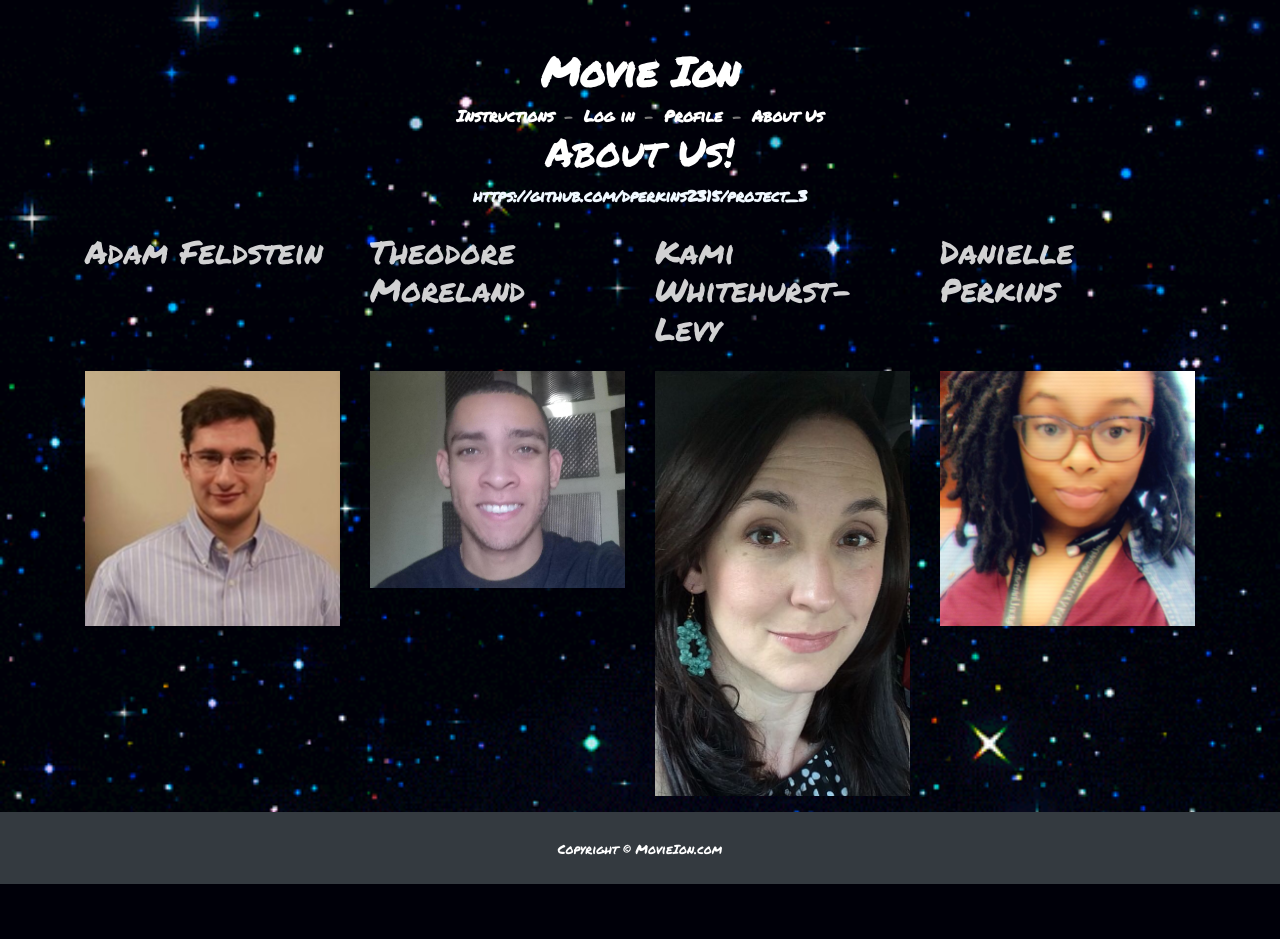
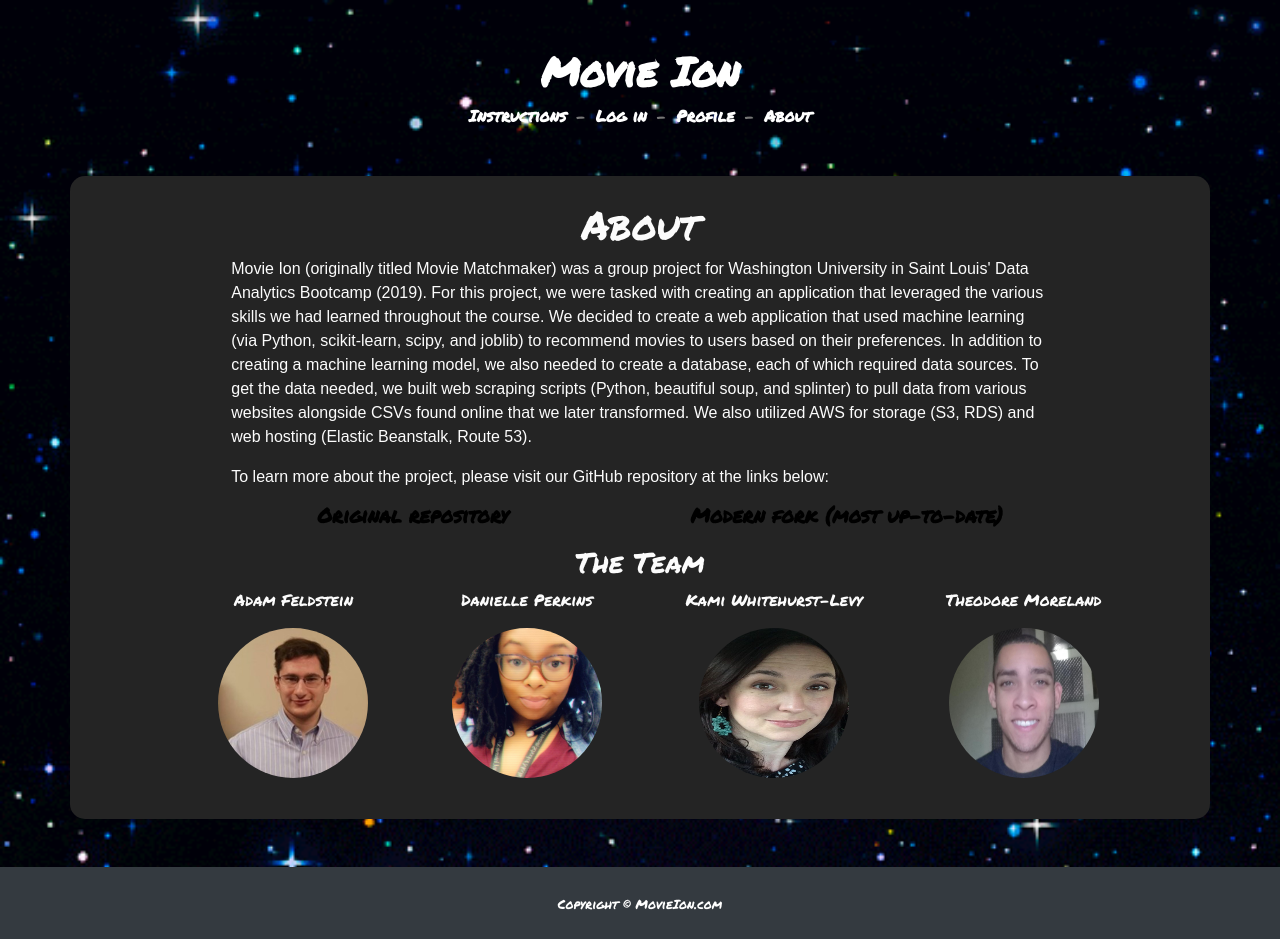
Before and after one commit to theodoremoreland/MovieIon, a Flask app: page /about in a window 1280 px wide. Before the commit the page ends 884 px from the top, so only its background shows below. Run offline with Flask 2, Linux system fonts and the light colour scheme; parts of the project's set-up code (start-up, migrations or seed data) failed here and were passed over; some libraries are stand-ins or nearby versions.

Commit message:
updated text and styles for about and instructions pages

```diff
--- a/application/blueprints/About/templates/about.html
+++ b/application/blueprints/About/templates/about.html
@@ -1,45 +1,56 @@
 {% extends 'base.html' %} {% block content %}
-<style>
-    #github {
-        color: aliceblue;
-    }
-</style>
-
-<div class="container">
-    <div class="row justify-content-center">
-        <h1 id="about">About Us!</h1>
-    </div>
-    <div class="row justify-content-center mb-4">
-        <a href="https://github.com/dperkins2315/project_3" id="github"
-            target="_blank">https://github.com/dperkins2315/project_3</a>
-    </div>
-    <div class="row justify-content-center">
-        <div class="col mb-3">
-            <h2>Adam Feldstein</h2>
-        </div>
-        <div class="col mb-3">
-            <h2>Theodore Moreland</h2>
-        </div>
-        <div class="col mb-3">
-            <h2>Kami Whitehurst-Levy</h2>
-        </div>
-        <div class="col mb-3">
-            <h2>Danielle Perkins</h2>
-        </div>
-    </div>
-    <div class="row justified-content-center">
-        <div class="col mb-3">
-            <img src="../static/images/Adam.jpg" class="img-fluid" />
-        </div>
-        <div class="col mb-3">
-            <img src="../static/images/Theo.jpg" class="img-fluid" />
-        </div>
-        <div class="col mb-3">
-            <img src="../static/images/Kami.jpg" class="img-fluid" />
-        </div>
-        <div class="col mb-3">
-            <img src="../static/images/Dani.jpg" class="img-fluid" />
-        </div>
-    </div>
+<div class="container about">
+    <h1 id="title">About</h1>
+    <p class="details">
+        Movie Ion (originally titled Movie Matchmaker) was a group project for
+        Washington University in Saint Louis' Data Analytics Bootcamp (2019). For this
+        project, we were tasked with creating an application that leveraged the various
+        skills we had learned throughout the course. We decided to create a web application
+        that used machine learning (via Python, scikit-learn, scipy, and joblib) to recommend movies to users based on
+        their preferences.
+        In addition to creating a machine learning model, we also needed to create a database,
+        each of which required data sources. To get the data needed, we built web scraping
+        scripts (Python, beautiful soup, and splinter) to pull data from various websites alongside CSVs found online
+        that we later transformed.
+        We also utilized AWS for storage (S3, RDS) and web hosting (Elastic Beanstalk, Route 53).
+    </p>
+    <p class="details">
+        To learn more about the project, please visit our GitHub repository at the links below:
+    </p>
+    <ul class="repo-links">
+        <li>
+            <a target="_blank" href="https://github.com/dperkins2315/project_3">Original repository</a>
+        </li>
+        <li>
+            <a target="_blank" href="https://github.com/theodoremoreland/MovieIon">Modern fork (most up-to-date)</a>
+        </li>
+    </ul>
+    <h3>The Team</h3>
+    <ul class="the-team">
+        <li>
+            <p class="name">Adam Feldstein</p>
+            <a target="_blank" href="https://github.com/feldsteina">
+                <img src="../static/images/Adam.jpg" class="headshot" />
+            </a>
+        </li>
+        <li>
+            <p class="name">Danielle Perkins</p>
+            <a target="_blank" href="https://github.com/dperkins2315">
+                <img src="../static/images/Dani.jpg" class="headshot" />
+            </a>
+        </li>
+        <li>
+            <p class="name">Kami Whitehurst-Levy</p>
+            <a target="_blank" href="https://github.com/kamilevy">
+                <img src="../static/images/Kami.jpg" class="headshot" />
+            </a>
+        </li>
+        <li>
+            <p class="name">Theodore Moreland</p>
+            <a target="_blank" href="https://github.com/theodoremoreland">
+                <img src="../static/images/Theo.jpg" class="headshot" />
+            </a>
+        </li>
+    </ul>
 </div>
 {% endblock %}
--- a/application/blueprints/Instructions/templates/instructions.html
+++ b/application/blueprints/Instructions/templates/instructions.html
@@ -4,13 +4,13 @@
         color: black;
     }
 </style>
-<div class="container">
+<div class="container instructions-container">
     <div class="card border-0 shadow my-5">
         <div class="card-body p-5">
             <div class="row justify-content-center mb-5">
                 <div class="col-6">
-                    <h2 id="a">
-                        Use a machine learning model for movie recommendations!
+                    <h2 class="title">
+                        Use a machine learning for movie recommendations!
                     </h2>
                     <br />
                     <ol class="instructions">
--- a/application/static/css/style.css
+++ b/application/static/css/style.css
@@ -82,10 +82,6 @@
   height: 100%;
   font-family: "Permanent Marker", cursive;
 }
-
-/* #one,#two,#three,#four,#five {
-
-} */
 
 h2 {
   color: rgb(255, 255, 255);
@@ -382,14 +378,99 @@
   color: #777;
 }
 
+.instructions-container {
+  color: rgb(252, 252, 252);
+  background-color: #242424;
+  border-radius: 15px;
+}
+
+.instructions-container .title {
+  color: inherit !important;
+}
+
+.instructions-container .card {
+  background-color: inherit !important;
+}
+
 .instructions {
-  font-family: "Courier New", Courier, monospace;
+  font-family: Arial;
+  font-size: 16px;
 }
 
 .instructions > li {
   margin: 15px 0;
 }
 
+/* ----------------------- About view ----------------------- */
+.about {
+  display: flex;
+  flex-direction: column;
+  justify-content: flex-start;
+  align-items: center;
+  font-size: 16px;
+  color: rgb(252, 252, 252);
+  background-color: #242424;
+  padding: 25px;
+  margin-top: 3rem;
+  margin-bottom: 3rem;
+  border-radius: 15px;
+}
+
+.about ul {
+  display: flex;
+  flex-direction: column;
+  justify-content: flex-start;
+  align-items: center;
+  list-style: none;
+}
+
+.about .details {
+  width: 75%;
+  font-family: Arial;
+  text-align: left;
+}
+
+.about .repo-links {
+  display: flex;
+  flex-direction: row;
+  justify-content: space-evenly;
+  align-items: center;
+  width: 100%;
+  font-size: 20px;
+  margin-top: -5px;
+}
+
+.repo-links a,
+.repo-links a:visited {
+  color: rgb(252, 252, 252);
+}
+
+.repo-links a:hover {
+  color: rgb(0, 149, 255);
+}
+
+.about .the-team {
+  display: flex;
+  flex-direction: row;
+  flex-wrap: wrap;
+  justify-content: space-evenly;
+  align-items: center;
+  width: 100%;
+  font-size: 16px;
+}
+
+.about li {
+  display: flex;
+  flex-direction: column;
+  justify-content: center;
+  align-items: center;
+}
+
+.about .headshot {
+  width: clamp(100px, 20vw, 150px);
+  height: clamp(100px, 20vw, 150px);
+  border-radius: 50%;
+}
 /* Fallback for Edge
   -------------------------------------------------- */
 
--- a/application/templates/base.html
+++ b/application/templates/base.html
@@ -12,7 +12,8 @@
         <link rel="icon" type="image/png" href="/static/images/favicon.png" />
         <!-- Styles -->
         <link rel="stylesheet" href="https://maxcdn.bootstrapcdn.com/bootstrap/4.0.0/css/bootstrap.min.css"
-        integrity="sha384-Gn5384xqQ1aoWXA+058RXPxPg6fy4IWvTNh0E263XmFcJlSAwiGgFAW/dAiS6JXm" crossorigin="anonymous" />
+            integrity="sha384-Gn5384xqQ1aoWXA+058RXPxPg6fy4IWvTNh0E263XmFcJlSAwiGgFAW/dAiS6JXm"
+            crossorigin="anonymous" />
         <link rel="stylesheet" href="../static/css/style.css" />
 
         <!-- Google Fonts -->
@@ -42,7 +43,7 @@
                 <span> - </span>
                 <a href="/profile/user" id="four">Profile</a>
                 <span> - </span>
-            <a href="/about" id="five">About Us</a>
+                <a href="/about" id="five">About</a>
             </div>
         </div>
     </header>
```
Lines whose indentation alone changed are shown as unchanged.
